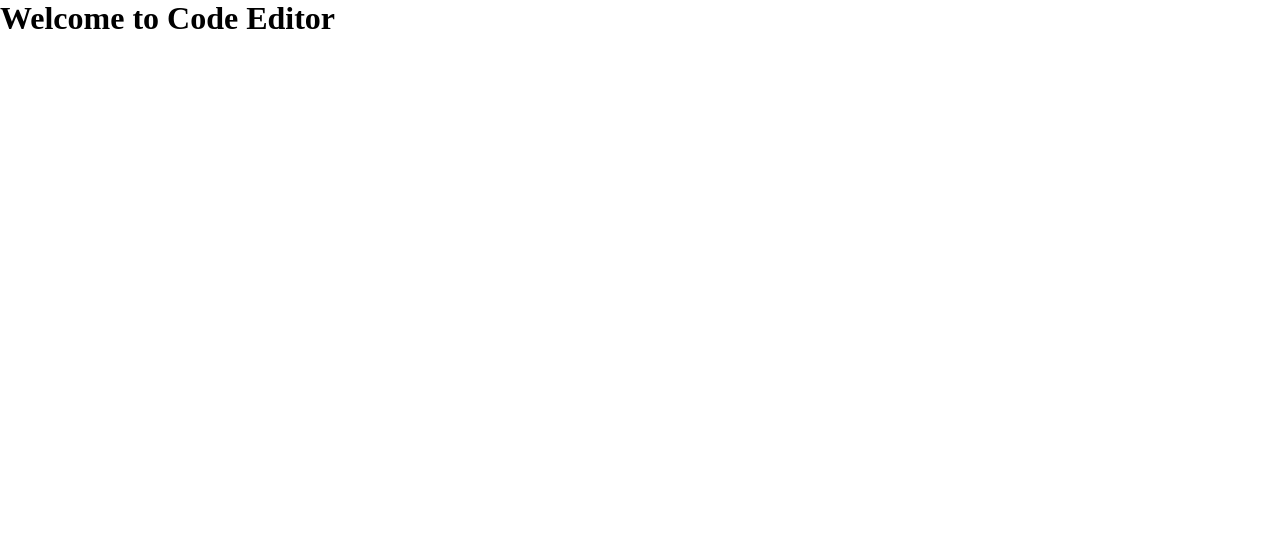
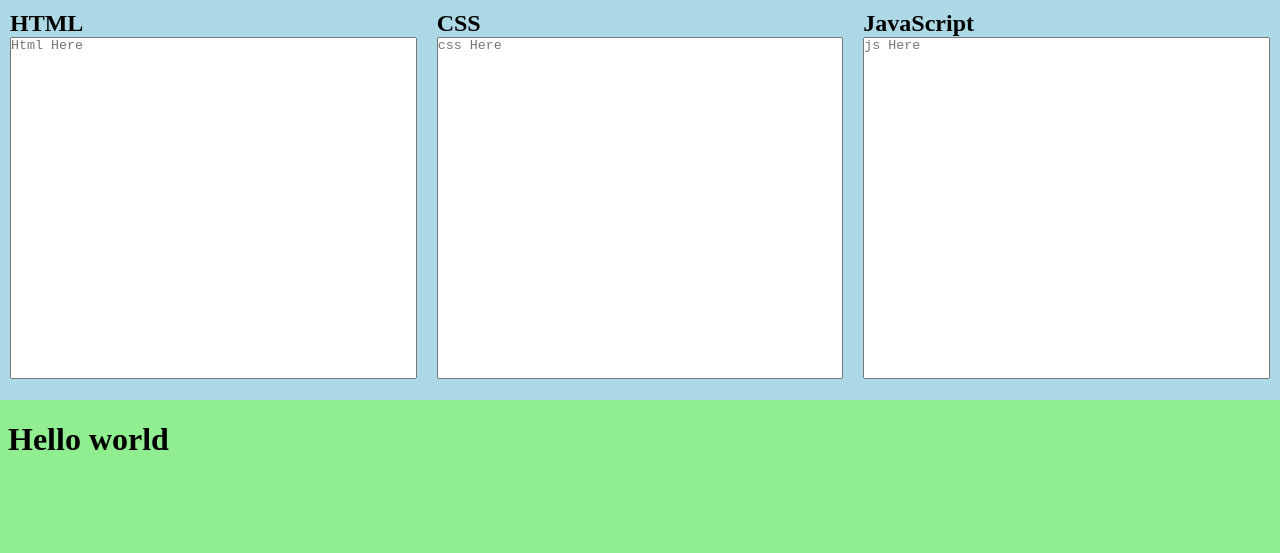
Before and after one commit to jagdishdev32/code-editor, a plain HTML site: page index.html in a window 1280 px wide. Drawn offline with Linux system fonts and the light colour scheme.

Commit message:
initial editors setup

```diff
--- a/index.html
+++ b/index.html
@@ -11,8 +11,28 @@
 </head>
 
 <body>
-	<h1>Welcome to Code Editor</h1>
+	<!-- Top Pane -->
+	<div class="top-pane">
+		<div class="code-editors">
+			<div class="editor html-editor">
+				<h2 class="editor-title">HTML</h2>
+				<textarea name="html-editor" id="html-editor" placeholder="Html Here"></textarea>
+			</div>
+			<div class="editor css-editor">
+				<h2 class="editor-title">CSS</h2>
+				<textarea name="css-editor" id="css-editor" placeholder="css Here"></textarea>
+			</div>
+			<div class="editor js-editor">
+				<h2 class="editor-title">JavaScript</h2>
+				<textarea name="js-editor" id="js-editor" placeholder="js Here"></textarea>
+			</div>
+		</div>
+	</div>
 
+	<!-- Bottom Pane -->
+	<div class="bottom-pane">
+		<iframe src="" srcdoc="<h1>Hello world</h1>" frameborder="0"></iframe>
+	</div>
 </body>
 
 </html>
--- a/style.css
+++ b/style.css
@@ -3,3 +3,36 @@
   padding: 0;
   margin: 0;
 }
+
+.top-pane {
+  display: flex;
+  flex: 1;
+  background-color: lightblue;
+  height: 50vh;
+  /* overflow: hidden; */
+}
+.code-editors {
+  display: flex;
+  flex: 1;
+}
+.editor {
+  /* margin: 10px; */
+  /* display: flex; */
+  flex: 1;
+  /* margin: 10px; */
+  /* padding: 10px; */
+  /* height: 100%; */
+  /* margin: 20px 10px 40px 10px; */
+  margin: 10px;
+}
+.editor textarea {
+  width: 100%;
+  height: 90%;
+  resize: none;
+}
+
+.bottom-pane {
+  flex: 1;
+  background-color: lightgreen;
+  height: 50vh;
+}
```
